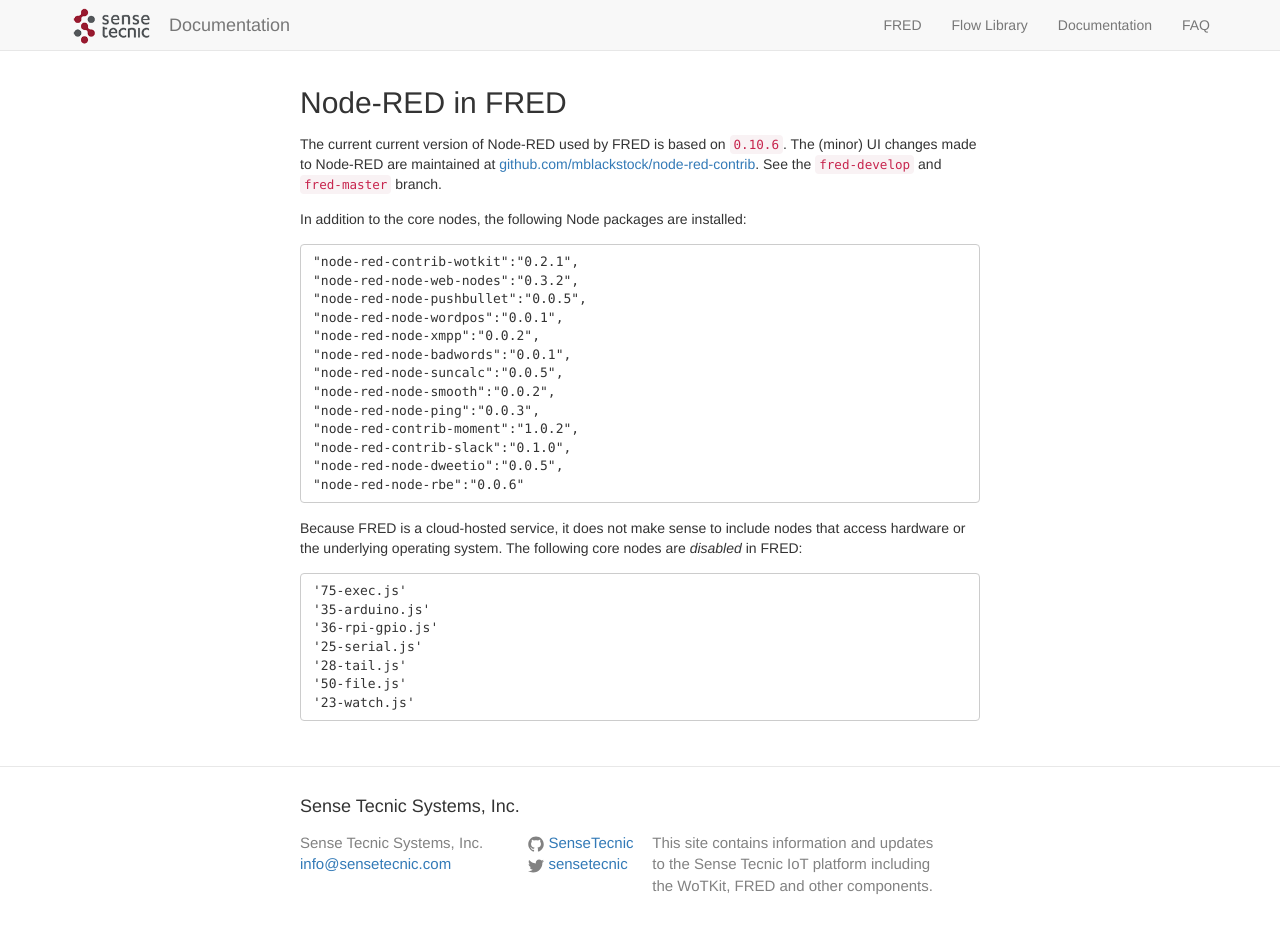
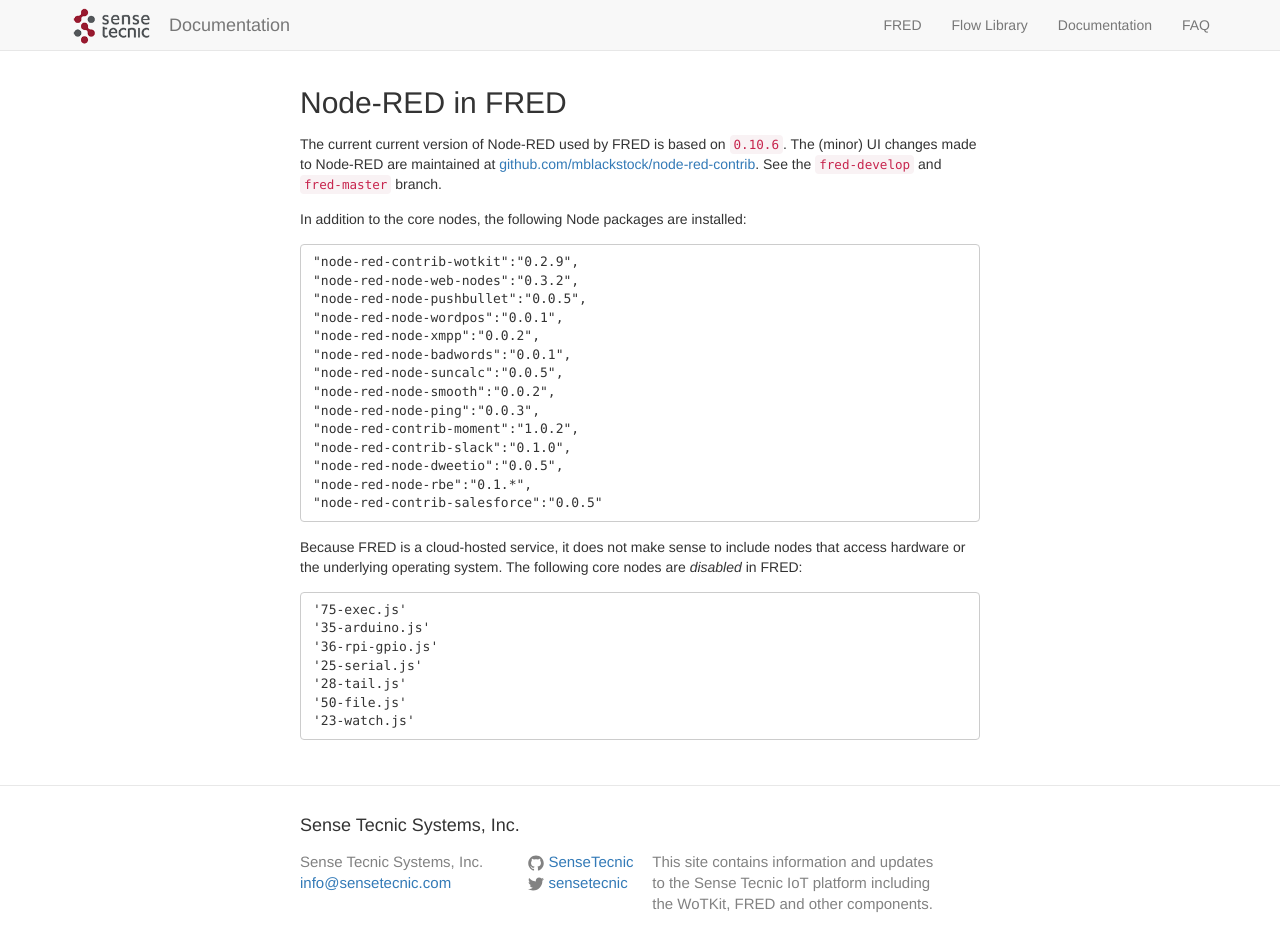
Before and after one commit to SenseTecnic/SenseTecnic.github.io, a Jekyll site: the page built from fred/nodered.md, in a window 1280 px wide and 975 px high. Shown: the top 951 px of the window. Built offline with Jekyll 4.4.1, drawn with Linux system fonts in a browser that asks for light colours.

Commit message:
added salesforce to list of nodes

```diff
--- a/fred/nodered.md
+++ b/fred/nodered.md
@@ -8,7 +8,7 @@
 
 In addition to the core nodes, the following Node packages are installed:
 
-    "node-red-contrib-wotkit":"0.2.1",
+    "node-red-contrib-wotkit":"0.2.9",
     "node-red-node-web-nodes":"0.3.2",
     "node-red-node-pushbullet":"0.0.5",
     "node-red-node-wordpos":"0.0.1",
@@ -20,7 +20,8 @@
     "node-red-contrib-moment":"1.0.2",
     "node-red-contrib-slack":"0.1.0",
     "node-red-node-dweetio":"0.0.5",
-    "node-red-node-rbe":"0.0.6"
+    "node-red-node-rbe":"0.1.*",
+    "node-red-contrib-salesforce":"0.0.5"
 
 Because FRED is a cloud-hosted service, it does not make sense to include nodes that access hardware or the underlying operating system.  The following core nodes are *disabled* in FRED:
 
```
